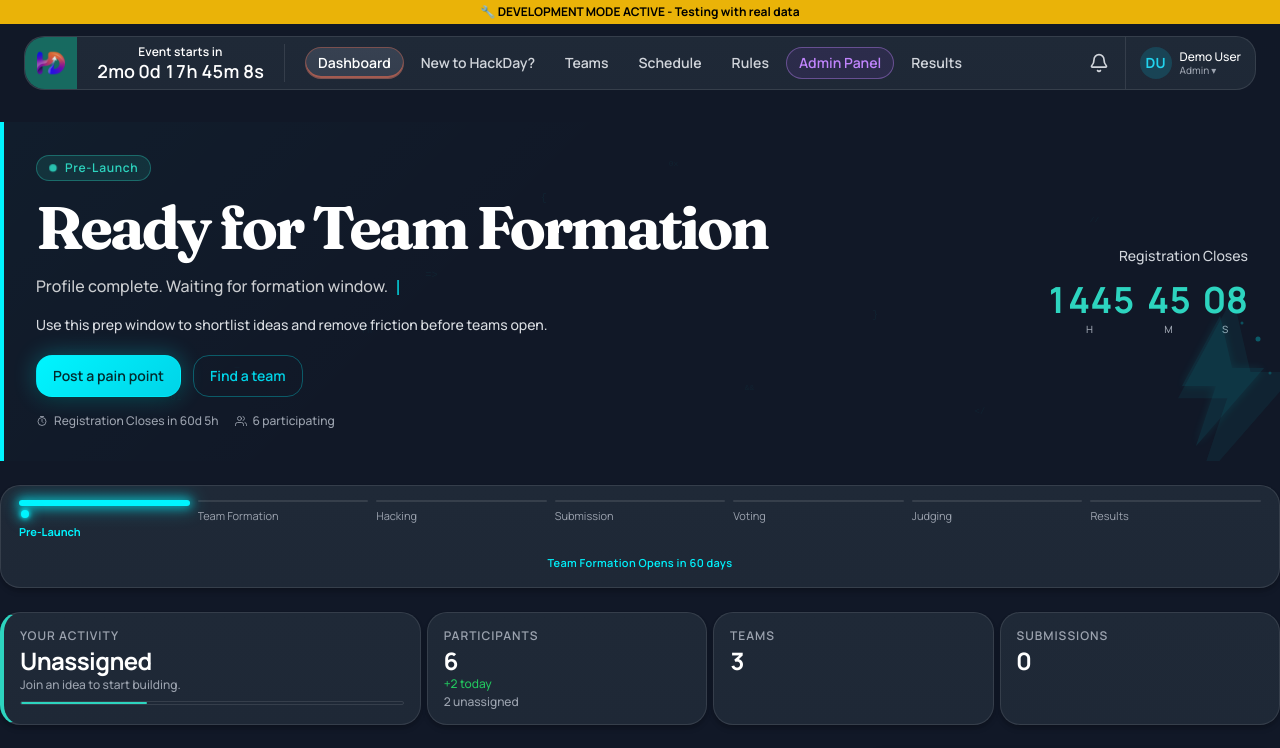
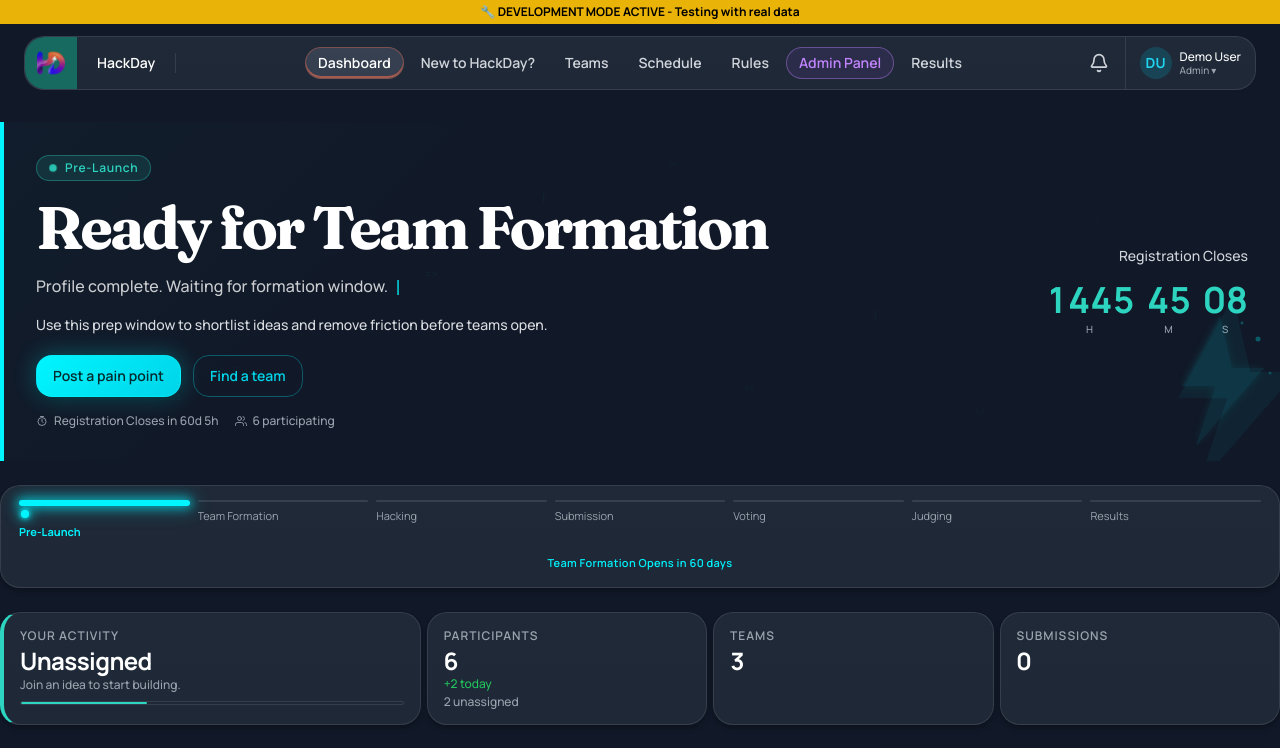
Before and after one commit to nickfine/hackcentral, a React (Vite) app in the folder forge-native/static/runtime-frontend/: page / in a window 1280 px wide. Shown: the top 748 px of the page. Built offline with nearby package versions, Linux system fonts and the light colour scheme.

Commit message:
feat(header): replace countdown timer with event title; bump to 1.2.118

```diff
--- a/forge-native/static/runtime-frontend/src/components/AppLayout.jsx
+++ b/forge-native/static/runtime-frontend/src/components/AppLayout.jsx
@@ -214,44 +214,17 @@ const calculateTimeRemaining = (meta) => {
   return { status: 'ended', display: '0h 0m 0s', label: 'Event Complete' };
 };
 
-// Isolated timer component to prevent parent re-renders
-const WarTimer = memo(function WarTimer({ eventMeta, eventPhase }) {
-  if (!PRE_HACKING_PHASES.has(eventPhase)) return null;
-
-  const timerMeta = useMemo(() => getTimerMeta(eventMeta, eventPhase), [eventMeta, eventPhase]);
-  const [timeRemaining, setTimeRemaining] = useState(() => calculateTimeRemaining(timerMeta));
-
-  useEffect(() => {
-    const timer = setInterval(() => {
-      setTimeRemaining(calculateTimeRemaining(timerMeta));
-    }, 1000);
-    return () => clearInterval(timer);
-  }, [timerMeta]);
-
-  const isLive = timeRemaining.status === 'live';
-  const hasCountdown = timeRemaining.status === 'countdown' && timeRemaining.display;
-
+// Event title display in header (replaces countdown timer)
+const EventTitle = memo(function EventTitle({ eventMeta }) {
+  const resolved = resolveEventMeta(eventMeta);
   return (
     <div
-      className="hidden md:flex flex-col items-center justify-center flex-shrink-0"
-      style={{
-        padding: '0 20px',
-        borderRight: '0.5px solid var(--border-default)',
-        ...(isLive ? { animation: 'pulse 2s cubic-bezier(0.4, 0, 0.6, 1) infinite' } : {}),
-      }}
-      role="timer"
-      aria-live="polite"
-      title={hasCountdown && timeRemaining.localTargetDate
-        ? `${timeRemaining.label} ${timeRemaining.localTargetDate} at ${timeRemaining.localTargetTime} (${timeRemaining.userTzAbbr})`
-        : undefined
-      }
+      className="hidden md:flex items-center flex-shrink-0"
+      style={{ padding: '0 20px', borderRight: '0.5px solid var(--border-default)' }}
     >
-      <div className="text-xs font-semibold text-text-primary truncate" style={{ letterSpacing: '0.01em' }}>
-        {timeRemaining.label}
-      </div>
-      <div className="text-lg font-semibold tabular-nums text-text-primary leading-tight">
-        {timeRemaining.display}
-      </div>
+      <span className="text-sm font-semibold text-text-primary truncate">
+        {resolved.name}
+      </span>
     </div>
   );
 });
@@ -578,8 +551,8 @@ function AppLayout({
                 </button>
                 </div>
 
-                {/* War Timer */}
-                <WarTimer eventMeta={eventMeta} eventPhase={eventPhase} />
+                {/* Event Title */}
+                <EventTitle eventMeta={eventMeta} />
 
                 </div>{/* end LEFT */}
 
--- a/forge-native/static/runtime-frontend/src/data/constants.js
+++ b/forge-native/static/runtime-frontend/src/data/constants.js
@@ -4,7 +4,7 @@
  */
 
 // Bump this when deploying to help bust Atlassian CDN cache (see LEARNINGS_CURSOR.md)
-export const APP_VERSION = '1.2.117';
+export const APP_VERSION = '1.2.118';
 
 // Demo event ID - shared with HD26AI for unified demo data
 export const DEMO_EVENT_ID = 'demo-event-2026';
```
